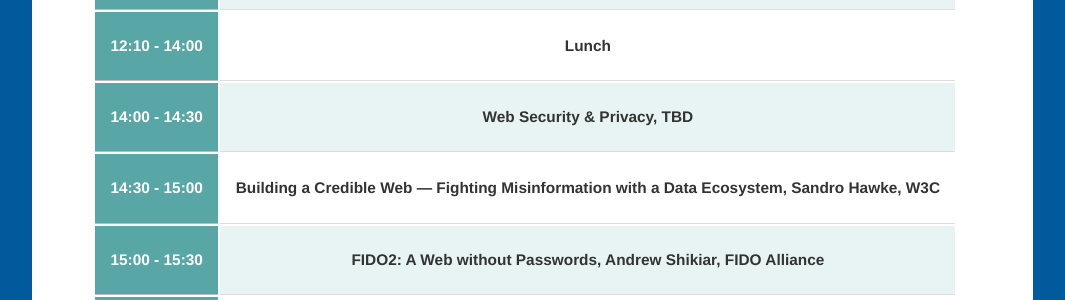
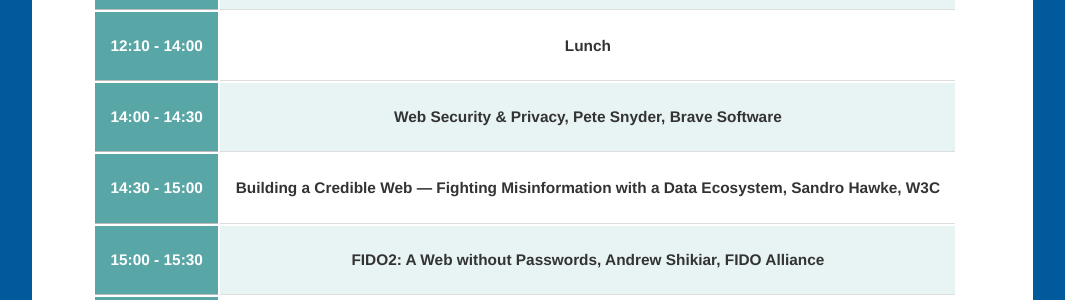
Before and after one commit to w3c/w3c-track-2019, a Jekyll site: the page built from schedule.md, in a window 1280 px wide. Shown: the part 666-966 px from the top of the page, without its empty margins (108-1173 px from the left). Built offline with Jekyll 4.4.1, drawn with Linux system fonts in a browser that asks for light colours; our own code applies the rules of GitHub Pages for plain Markdown files.

Commit message:
Update schedule.md

```diff
--- a/schedule.md
+++ b/schedule.md
@@ -38,7 +38,7 @@ layout: home
     <tr>
         <th>14:00 - 14:30</th>
         <td>
-            <p class="session-title">Web Security & Privacy, TBD</p>
+            <p class="session-title">Web Security & Privacy, Pete Snyder, Brave Software</p>
         </td>
     </tr>
     <tr>
```
